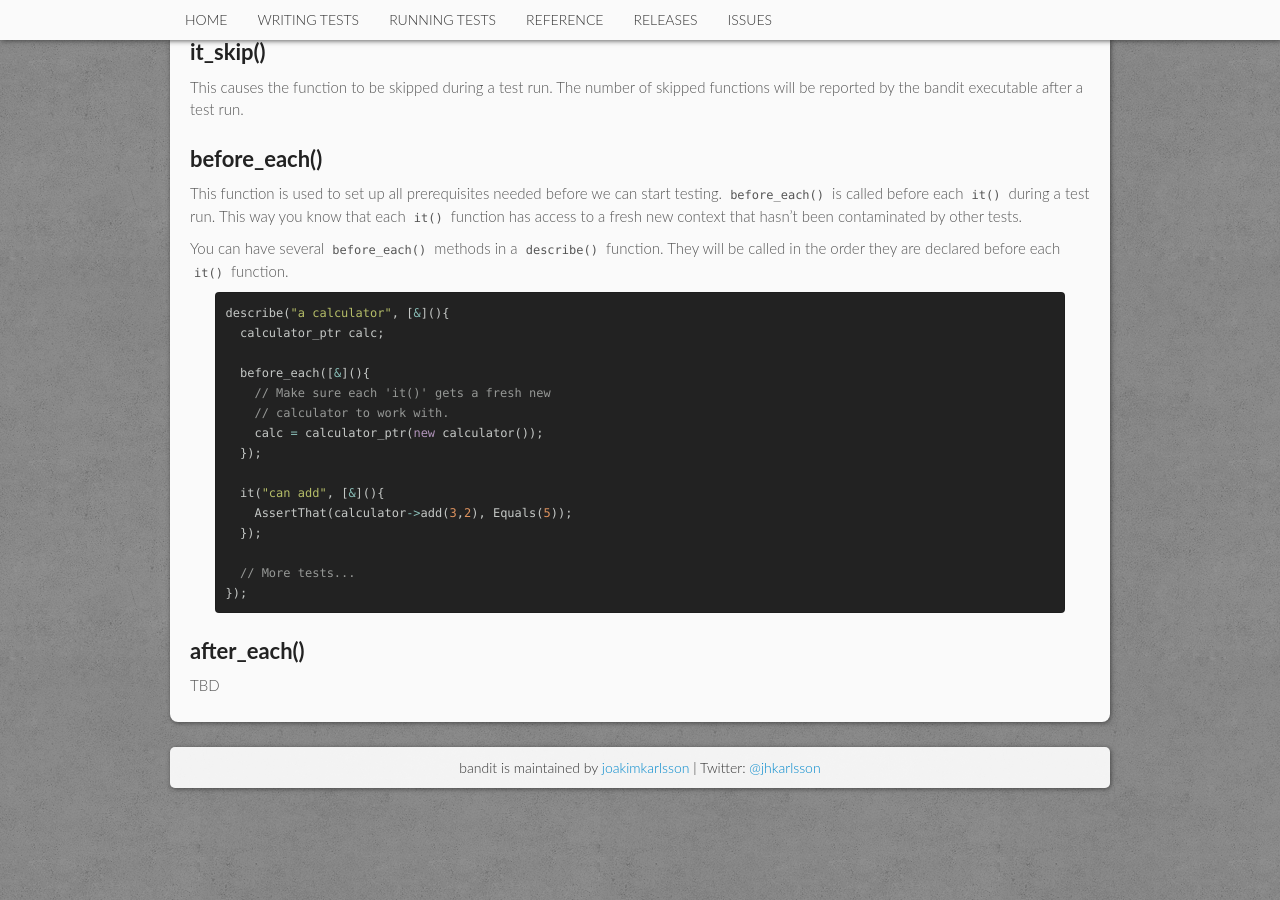
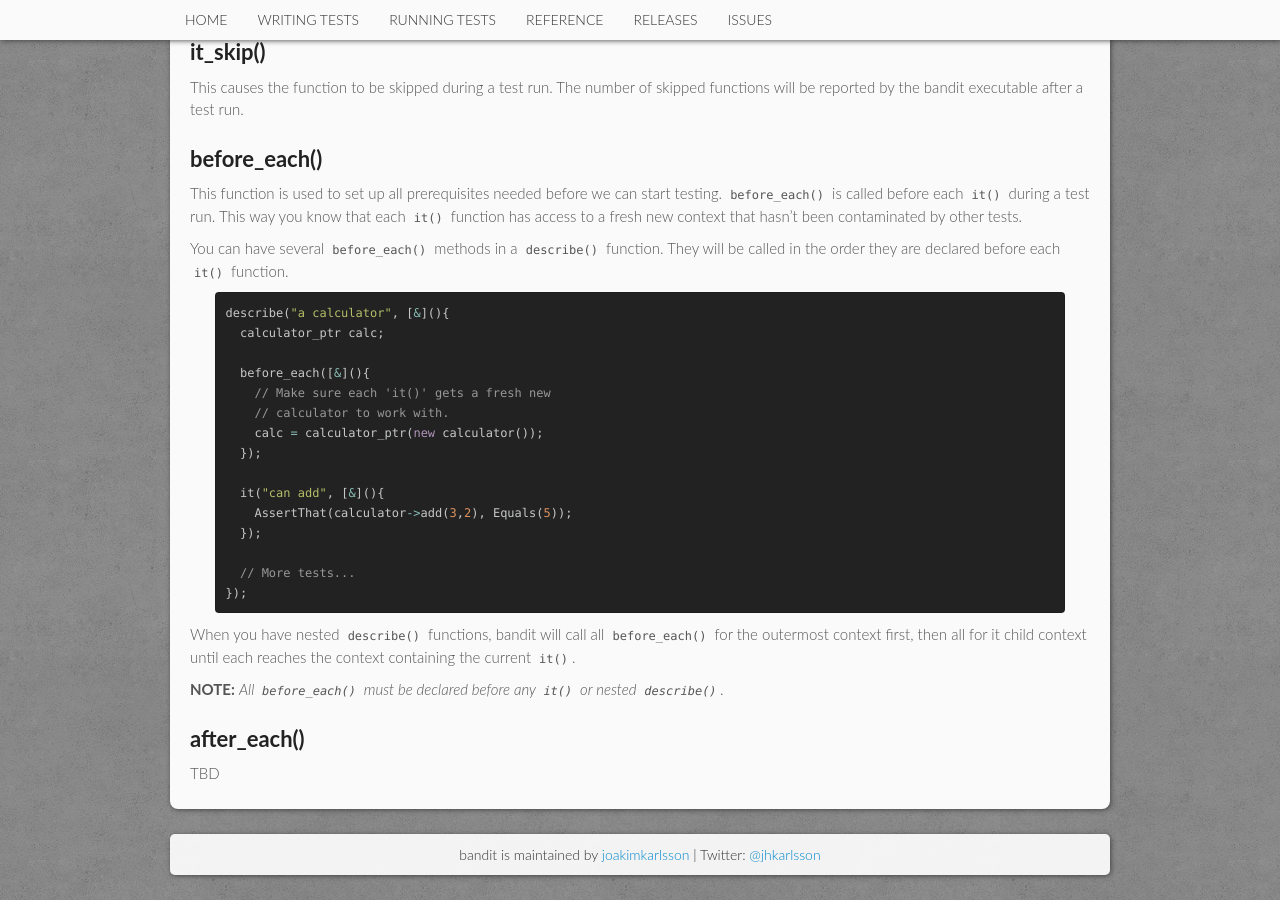
Before and after one commit to banditcpp/bandit, a Jekyll site: the page built from reference.md, in a window 1280 px wide and 900 px high, scrolled down 1543 px. Built offline with Jekyll 4.4.1, drawn with Linux system fonts in a browser that asks for light colours.

Commit message:
Added more info about before_each.

```diff
--- a/reference.md
+++ b/reference.md
@@ -109,5 +109,11 @@ describe("a calculator", [&](){
 });
 {% endhighlight %}
 
+When you have nested `describe()` functions, bandit will call all `before_each()`
+for the outermost context first, then all for it child context until each reaches
+the context containing the current `it()`.
+
+**NOTE:** *All `before_each()` must be declared before any `it()` or nested `describe()`.*
+
 ##after_each()
 TBD
```
